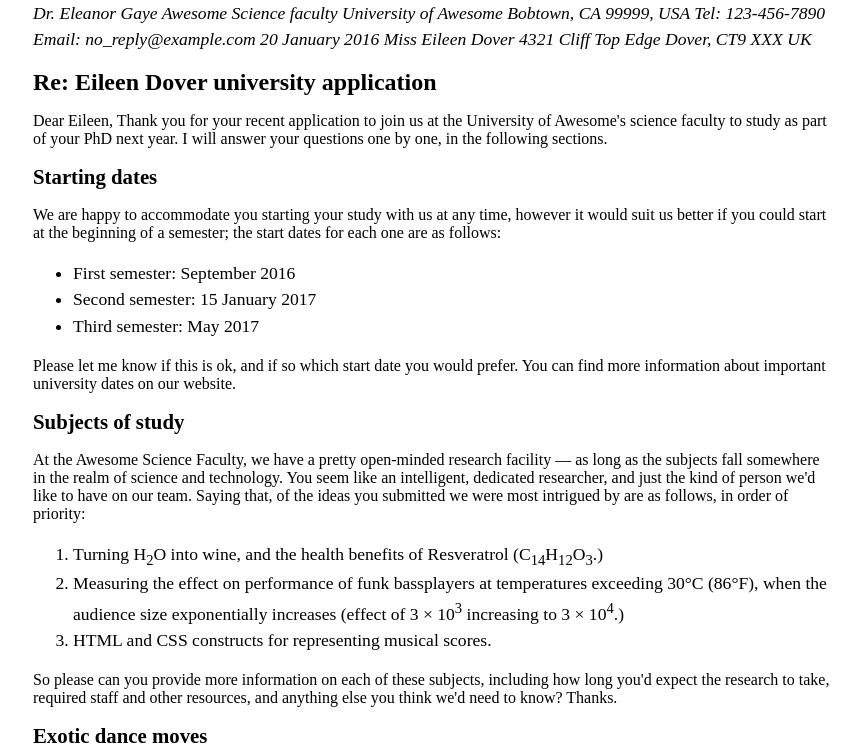
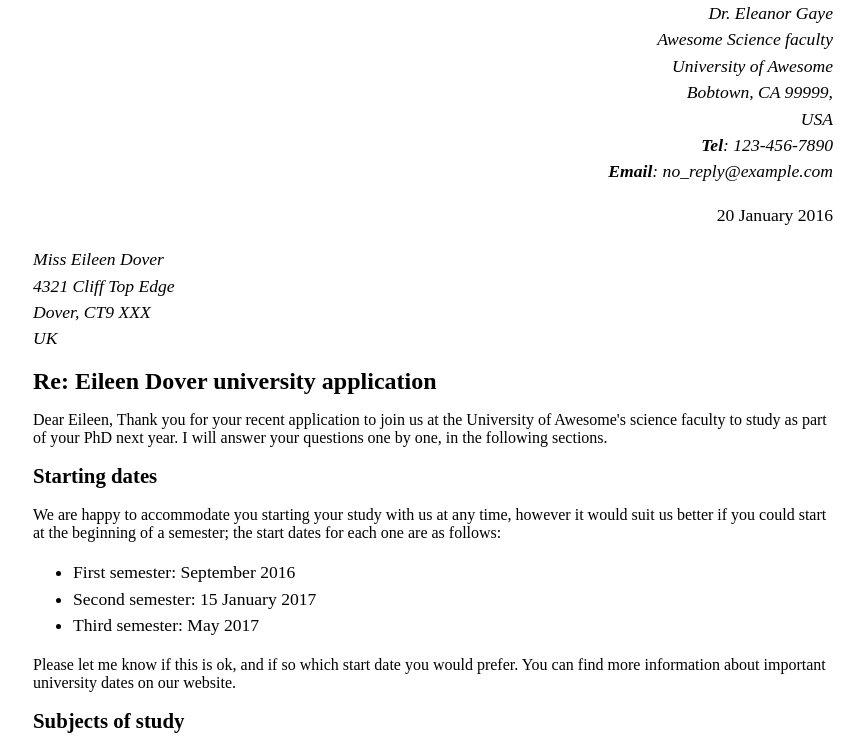
Before and after one commit to sreij/git-tutorial, a plain HTML site: page index.html in a window 1280 px wide. Shown: the top 751 px of the page, without its empty margins (207-1071 px from the left). Drawn offline with Linux system fonts and the light colour scheme.

Commit message:
senderの設定

```diff
--- a/index.html
+++ b/index.html
@@ -31,21 +31,25 @@ cite、引用元。イタリック体になる
 -->
 
 <body>
+  <address class="sender-column">
+    Dr. Eleanor Gaye<br>
+    Awesome Science faculty<br>
+    University of Awesome<br>
+    Bobtown, CA 99999,<br>
+    USA<br>
+    <strong>Tel</strong>: 123-456-7890<br>
+    <strong>Email</strong>: no_reply@example.com<br>
+  </address>
+
+  <p class="sender-column">
+    <time datetime="2016-1-20" >20 January 2016</time><br>
+  </p>
+
   <address>
-    Dr. Eleanor Gaye
-    Awesome Science faculty
-    University of Awesome
-    Bobtown, CA 99999,
-    USA
-    Tel: 123-456-7890
-    Email: no_reply@example.com
-
-    <time datetime="2016-1-20">20 January 2016</time>
-
-    Miss Eileen Dover
-    4321 Cliff Top Edge
-    Dover, CT9 XXX
-    UK
+    Miss Eileen Dover<br>
+    4321 Cliff Top Edge<br>
+    Dover, CT9 XXX<br>
+    UK<br>
   </address>
   <h1>Re: Eileen Dover university application</h1>
 
```
